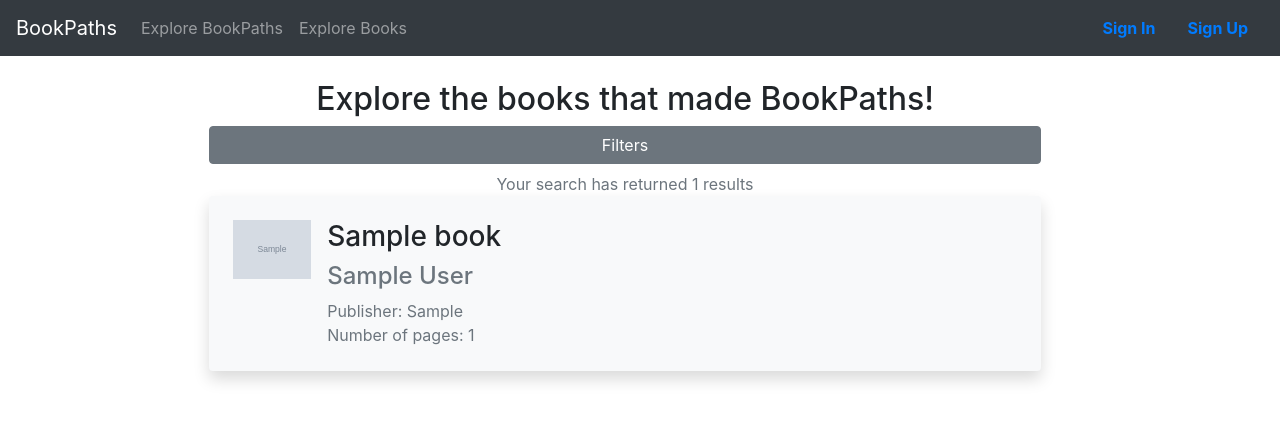
After one commit to DamianRubio/bookpaths, a Django app: page /explore/books in a window 1280 px wide. The commit adds this page. Shown: the top 421 px of the page. Run offline with Django 3.2, Linux system fonts and the light colour scheme; tables that the repository leaves empty hold one stand-in row (values such as "Sample post"); grey boxes marked "Sample" are stand-in pictures; some libraries are stand-ins or nearby versions.

Commit message:
Added the last big feature to the project. That is exploring and filtering on books.

```diff
--- a/bookpaths_app/filters.py
+++ b/bookpaths_app/filters.py
@@ -1,7 +1,7 @@
 import django_filters
 from django import forms
 
-from .models import BookPath, Category
+from .models import BookPath, Category, Book
 
 
 class BookPathFilter(django_filters.FilterSet):
@@ -10,8 +10,22 @@ class BookPathFilter(django_filters.FilterSet):
     author = django_filters.CharFilter()
     category = django_filters.ModelMultipleChoiceFilter(
         queryset=Category.objects.all(), widget=forms.CheckboxSelectMultiple)
-    followers = django_filters.NumberFilter(field_name='follow_count', lookup_expr='gt')
+    followers = django_filters.NumberFilter(
+        field_name='follow_count', lookup_expr='gt')
 
     class Meta:
         model = BookPath
         exclude = []
+
+
+class BookFilter(django_filters.FilterSet):
+    title = django_filters.CharFilter(lookup_expr='iexact')
+    author = django_filters.CharFilter(lookup_expr='icontains')
+    publisher = django_filters.CharFilter(
+        field_name='publishers', lookup_expr='icontains')
+    number_of_pages = django_filters.NumberFilter(
+        field_name='number_of_pages', lookup_expr='lt')
+
+    class Meta:
+        model = Book
+        exclude = ['isbn_10', 'isbn_13', 'cover']
--- a/bookpaths_app/templates/bookpaths_app/explore_bookpaths.html
+++ b/bookpaths_app/templates/bookpaths_app/explore_bookpaths.html
@@ -3,7 +3,7 @@
 {% load widget_tweaks %}
 
 {% block title %}
-BookPaths - Explore
+BookPaths - Explore BookPaths
 {% endblock %}
 
 {% block body %}
--- /dev/null
+++ b/bookpaths_app/templates/bookpaths_app/explore_books.html
@@ -0,0 +1,64 @@
+{% extends "bookpaths_app/layout.html" %}
+{% load static %}
+{% load widget_tweaks %}
+
+{% block title %}
+BookPaths - Explore Books
+{% endblock %}
+
+{% block body %}
+<div class="row text-center justify-content-center w-100">
+    {% if message %}
+    <div class="w-75 alert alert-warning">{{ message }}</div>
+    {% endif %}
+    <div class="w-75">
+        <h2>Explore the books that made BookPaths!</h2>
+        <a class="btn btn-secondary d-block mb-2 mt-2" data-toggle="collapse" href="#collapseExample" role="button"
+            aria-expanded="false" aria-controls="collapseExample">
+            Filters
+        </a>
+        <div class="collapse" id="collapseExample">
+            <div class="card card-body">
+                <form method="get" class="mb-2">
+                    <div class="well">
+                        <div class="row">
+                            <div class="form-group col-sm-6 col-md-6">
+                                {{ filter.form.title.label_tag }}
+                                {% render_field filter.form.title class="form-control" %}
+                            </div>
+                            <div class="form-group col-sm-6 col-md-6">
+                                {{ filter.form.author.label_tag }}
+                                {% render_field filter.form.author class="form-control" %}
+                            </div>
+                            <div class="form-group col-sm-6 col-md-6">
+                                {{ filter.form.publisher.label_tag }}
+                                {% render_field filter.form.publisher class="form-control" %}
+                            </div>
+                            <div class="form-group col-sm-6 col-md-6">
+                                {{ filter.form.number_of_pages.label_tag }}
+                                {% render_field filter.form.number_of_pages class="form-control" %}
+                            </div>
+                        </div>
+                        <button class="btn btn-secondary" type="submit">🔍 Search</button>
+                    </div>
+                </form>
+            </div>
+        </div>
+        <span class="text-muted">Your search has returned {{ filter.qs | length }} results</span>
+        {% for book in filter.qs %}
+        <div class="media container position-relative text-left bg-light shadow p-4 rounded mb-3">
+            {% if book.cover %}
+            <img src="{{ book.cover }}" class="cover_image mr-3">
+            {% endif %}
+            <div class="media-body">
+                <h3>{{ book.title }}</h3>
+                <p class="h4 text-muted">{{ book.author }}</p>
+                <span class="text-muted d-block">Publisher: {{ book.publishers }}</span>
+                <span class="text-muted">Number of pages: {{ book.number_of_pages }}</span>
+                <a href="{% url 'book' book_isbn=book.isbn_10 %}" class="stretched-link"></a>
+            </div>
+        </div>
+        {% endfor %}
+    </div>
+</div>
+{% endblock %}
--- a/bookpaths_app/templates/bookpaths_app/layout.html
+++ b/bookpaths_app/templates/bookpaths_app/layout.html
@@ -32,6 +32,9 @@
                         <li class="nav-item">
                             <a class="nav-link" href="{% url 'explore_bookpaths' %}">Explore BookPaths</a>
                         </li>
+                        <li class="nav-item">
+                            <a class="nav-link" href="{% url 'explore_books' %}">Explore Books</a>
+                        </li>
                         {% if user.is_authenticated %}
                         <li class="nav-item">
                             <a class="nav-link" href="{% url 'contribute' %}">Contribute</a>
--- a/bookpaths_app/urls.py
+++ b/bookpaths_app/urls.py
@@ -11,6 +11,7 @@ urlpatterns = [
     path("profile", views.profile, name="profile"),
     path("contribute", views.contribute, name="contribute"),
     path("explore/bookpaths", views.explore_bookpaths, name="explore_bookpaths"),
+    path("explore/books", views.explore_books, name="explore_books"),
     path("bookpath/<int:bookpath_id>", views.bookpath, name="bookpath"),
     path("book/<str:book_isbn>", views.book, name="book"),
 ]
--- a/bookpaths_app/views.py
+++ b/bookpaths_app/views.py
@@ -13,7 +13,7 @@ from django.http import HttpResponse, HttpResponseRedirect, JsonResponse
 from django.shortcuts import get_object_or_404, render
 from django.urls import reverse
 
-from .filters import BookPathFilter
+from .filters import BookPathFilter, BookFilter
 from .models import (Book, BookPath, BookPathFollow, BookPathStep, Category,
                      User)
 
@@ -259,3 +259,9 @@ def explore_bookpaths(request):
     return render(request, 'bookpaths_app/explore_bookpaths.html', {
         'filter': f,
     })
+
+def explore_books(request):
+    f = BookFilter(request.GET, queryset=Book.objects.all())
+    return render(request, 'bookpaths_app/explore_books.html', {
+        'filter': f,
+    })
```
Also changed, not shown: README.md.
